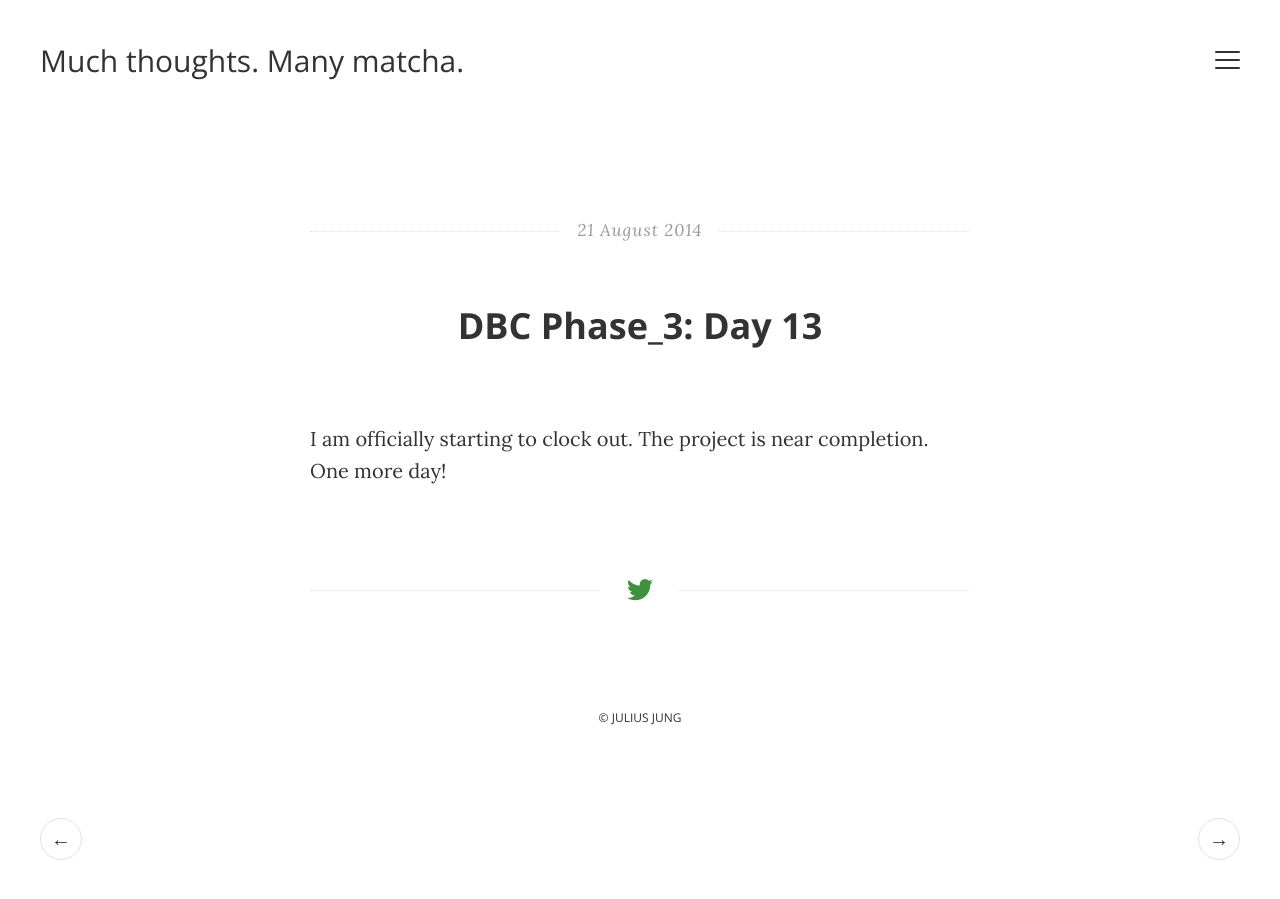
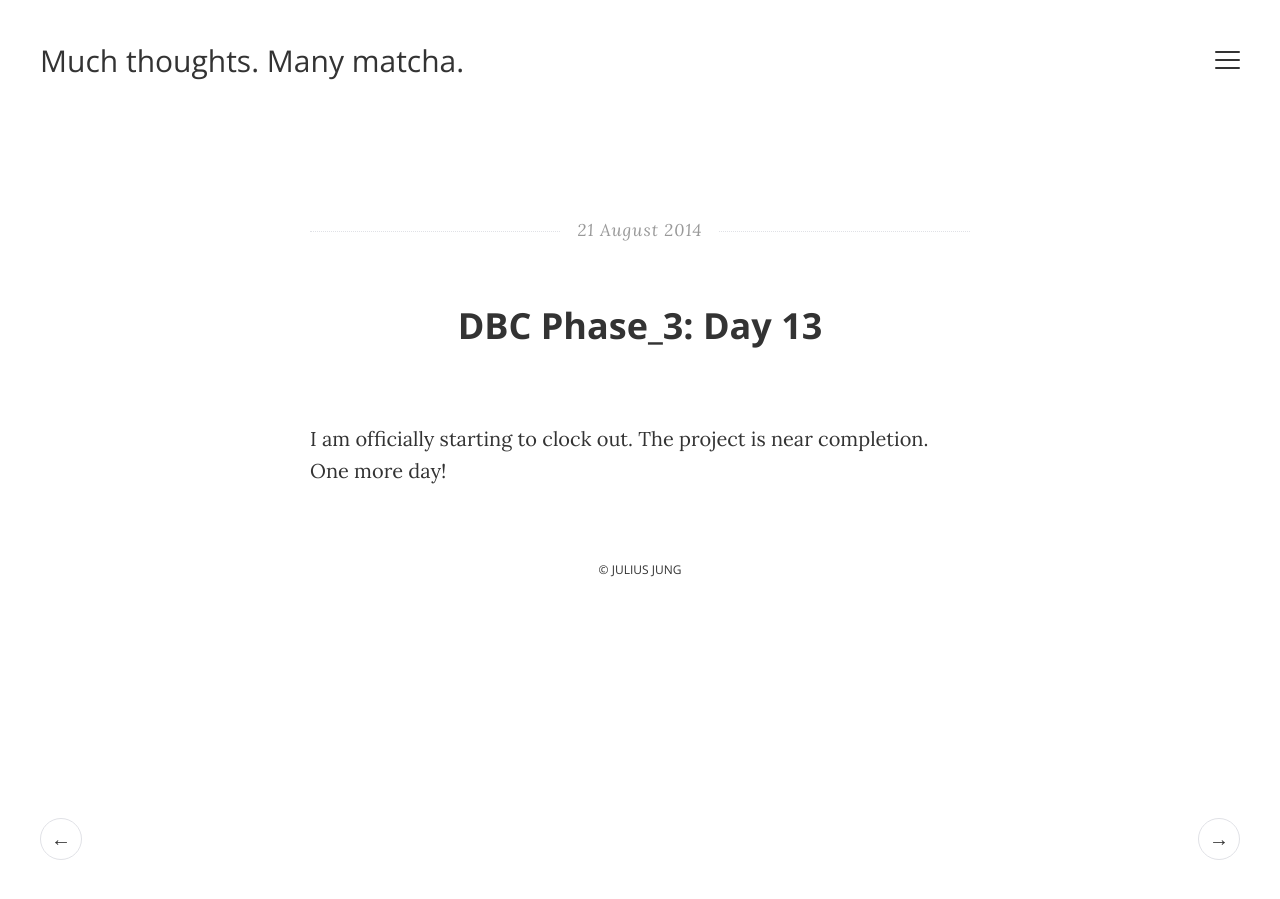
Before and after one commit to matchajune/matchajune.github.io, a Jekyll site: the page built from _posts/2014-08-21-dbc-phase-3-day-13.markdown, in a window 1280 px wide. Built offline with Jekyll 4.4.1, drawn with Linux system fonts in a browser that asks for light colours.

Commit message:
remove twitter share

```diff
--- a/_layouts/post.html
+++ b/_layouts/post.html
@@ -15,11 +15,6 @@ layout: default
     <div itemprop="articleBody">
       {{ content }}
     </div>
-    <div class="feat share">
-      <a href="http://twitter.com/share" class="popup">
-        <span class="icon-twitter"></span>
-      </a>
-    </div>
     {% if page.next %}
       <a rel="next" href="{{ site.baseurl }}{{ page.next.url }}" id="next">
         <span class="nav-title nav-title-next">newer</span> &rarr;
--- a/_scss/components/_icons.scss
+++ b/_scss/components/_icons.scss
@@ -11,7 +11,7 @@
   font-style: normal;
 }
 
-.icon-twitter, .icon-github, .icon-dribbble, .icon-instagram {
+.icon-github, .icon-dribbble, .icon-instagram {
   font-family: 'icomoon';
   speak: none;
   font-style: normal;
@@ -20,10 +20,6 @@
   text-transform: none;
   line-height: 1;
   -webkit-font-smoothing: antialiased;
-}
-
-.icon-twitter:before {
-  content: "\e002";
 }
 
 // If you need github, dribbble or instagram font icons, well there're here :)
--- a/_scss/pages/_posts.scss
+++ b/_scss/pages/_posts.scss
@@ -47,10 +47,6 @@
     padding: 0 $spacing-s;
     text-transform: none;
     letter-spacing: 1px;
-  }
-
-  .share {
-    margin: $spacing-l auto;
   }
 
   h1.page-title {
--- a/js/main.js
+++ b/js/main.js
@@ -40,27 +40,4 @@ window.onload = function() {
             removeClass(element, className);
         }
     }
-
-    // Open Twitter/share in a Pop-Up
-    var $popup = document.getElementsByClassName('popup')[0];
-    if (!$popup) {
-        return;
-    }
-    $popup.addEventListener('click', function(e) {
-        e.preventDefault()
-        var width  = 575,
-            height = 400,
-            left   = (document.documentElement.clientWidth  - width)  / 2,
-            top    = (document.documentElement.clientHeight - height) / 2,
-            url    = this.href,
-            opts   = 'status=1' +
-                     ',width='  + width  +
-                     ',height=' + height +
-                     ',top='    + top    +
-                     ',left='   + left;
-
-        window.open(url, 'twitter', opts);
-
-        return false;
-    });
 }
```
Also changed, not shown: assets/icons/twitter.svg (deleted).
